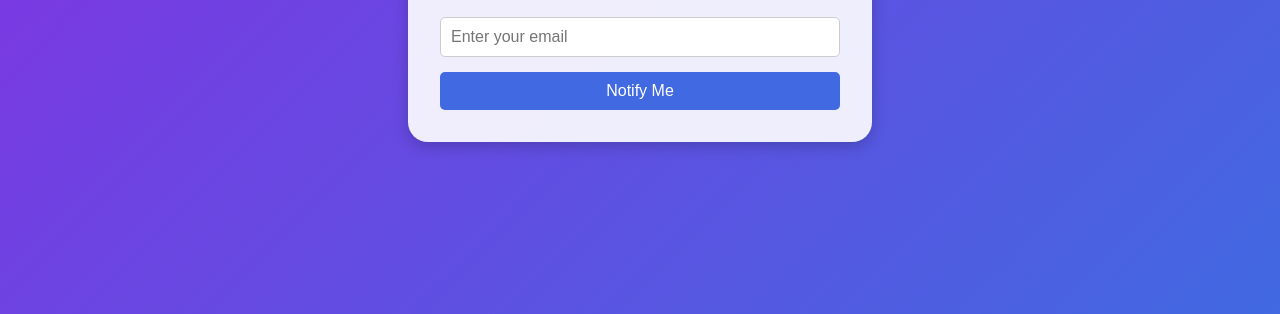
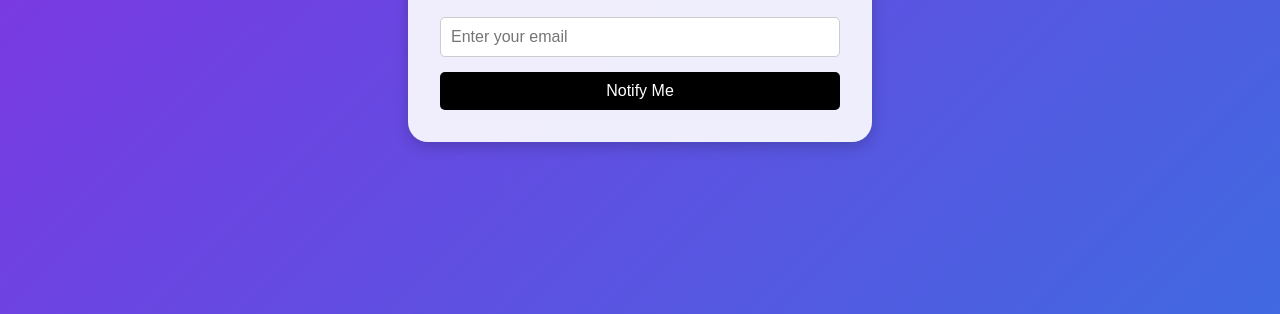
Before and after one commit to NareshChary0430/Web-Development, a plain HTML site: page CSS/06_coming_soon/coming-soon-landing.html in a window 1280 px wide. In both pictures the pointer is over the button "Notify Me". Shown: the part 486-800 px from the top of the page. Drawn offline with Linux system fonts and the light colour scheme.

Commit message:
added hover effect on button

```diff
--- a/CSS/06_coming_soon/styles.css
+++ b/CSS/06_coming_soon/styles.css
@@ -64,4 +64,9 @@ button{
   color: white;
   font-size: 16px;
   cursor: pointer;
+  transition: background-color 0.3s ease-in-out;
 }
+
+button:hover{
+  background-color: black;
+}
```
